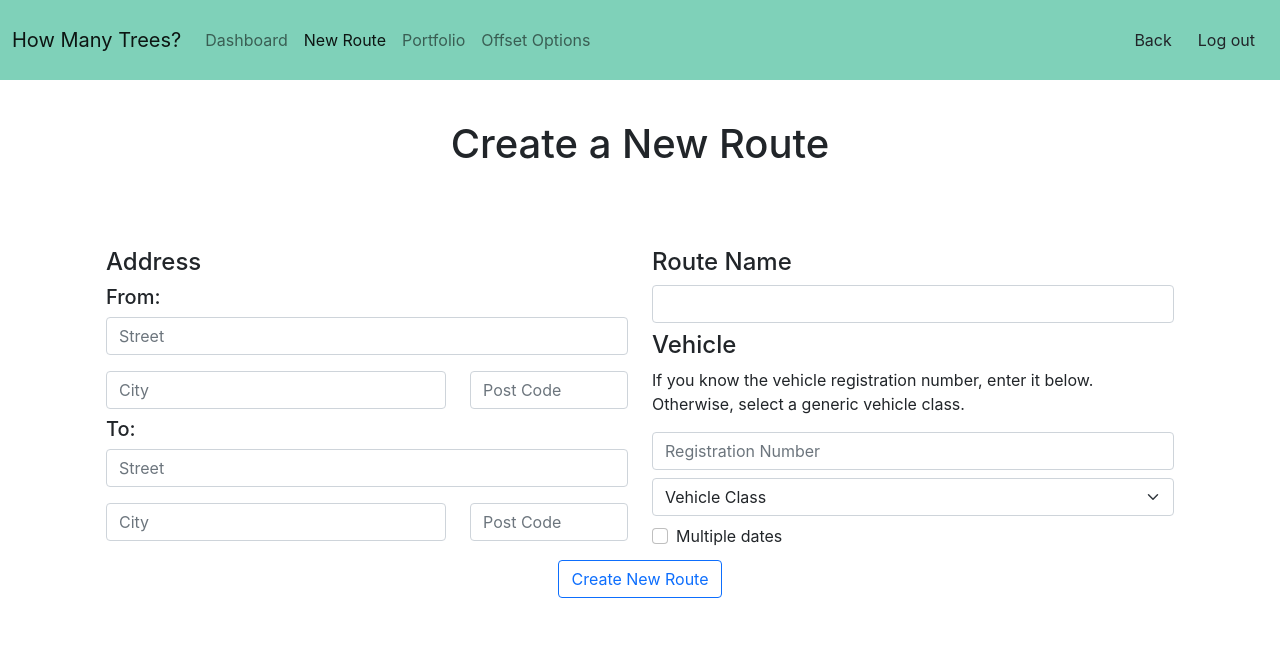
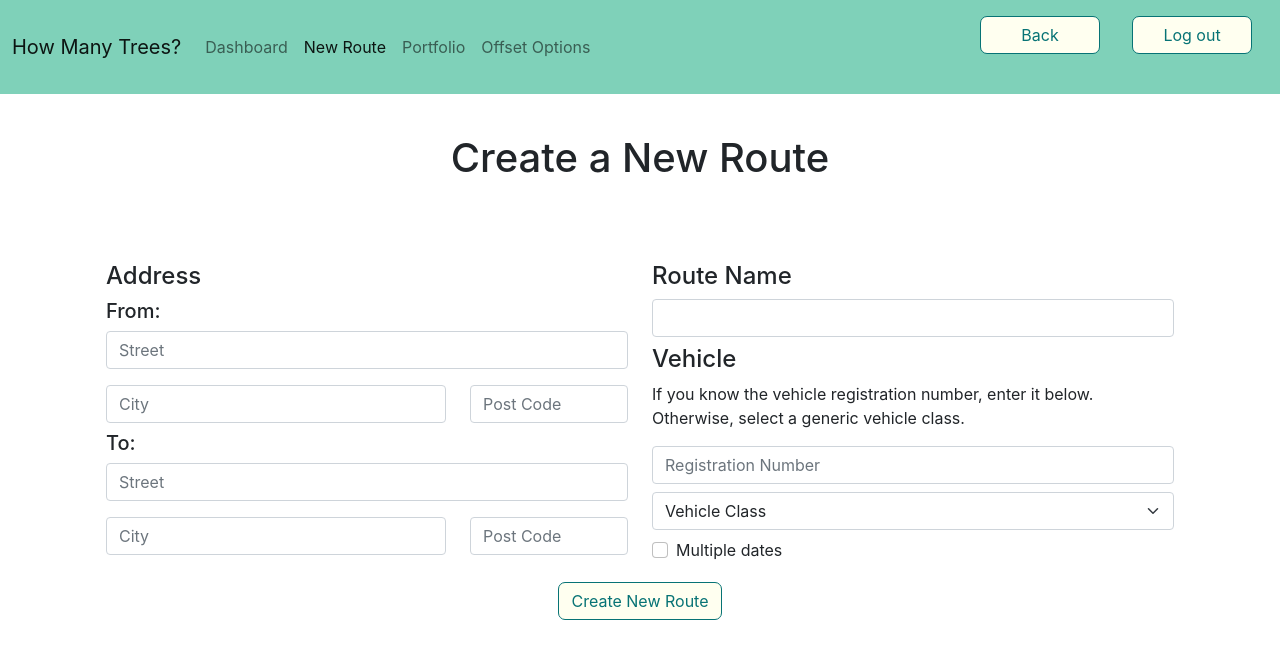
Before and after one commit to cerise-at/how_many_trees, a React (Create React App) app in the folder client/: page /new-route in a window 1280 px wide. Shown: the top 658 px of the page. Built offline with nearby package versions, Linux system fonts and the light colour scheme.

Commit message:
added styling changes

```diff
--- a/client/src/pages/Landing/style.css
+++ b/client/src/pages/Landing/style.css
@@ -1,4 +1,4 @@
-/* #hero-image {
+#hero-image {
     background-image: url(https://wallpaperaccess.com/full/5185950.jpg);
     background-repeat: no-repeat;
     background-size: cover;
@@ -24,8 +24,8 @@
     margin-top: 4em;
     margin-left: 5em;
     background-color: rgba(21, 27, 23, 0.7);
-} */
-/*
+}
+/* /*
     min-width: 0;
     background-color: #fff;
     background-clip: border-box;
@@ -39,7 +39,7 @@
     text-align: center;
   }
 */
-/*
+
 .display-1 {
     display: flex !important;
     flex-direction: column;
@@ -65,7 +65,7 @@
     color: #077375;
     background-color: ivory;
     margin-bottom: 40px;
-    width: 120px;
+    min-width: 120px;
 }
 
 .btn:hover {
@@ -85,4 +85,4 @@ hr {
     opacity: 1 !important;
     justify-self: center;
     margin-bottom: 40px;
-} */
+}
--- a/package.json
+++ b/package.json
@@ -1,5 +1,6 @@
 {
   "dependencies": {
+    "react-datepicker": "^4.2.1",
     "react-slick": "^0.28.1",
     "slick-carousel": "^1.8.1"
   }
```
Also changed, not shown: 1 other file (tests, documents, lock files or other folders).
